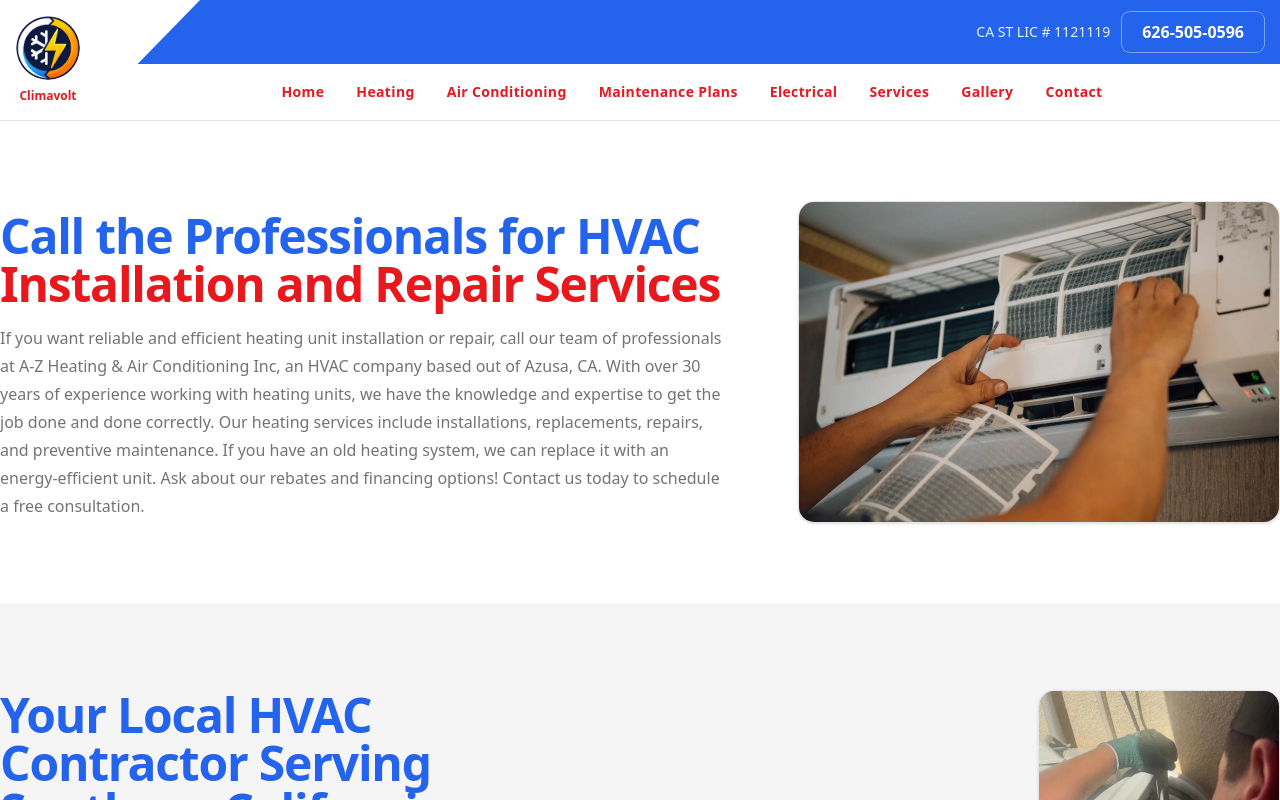
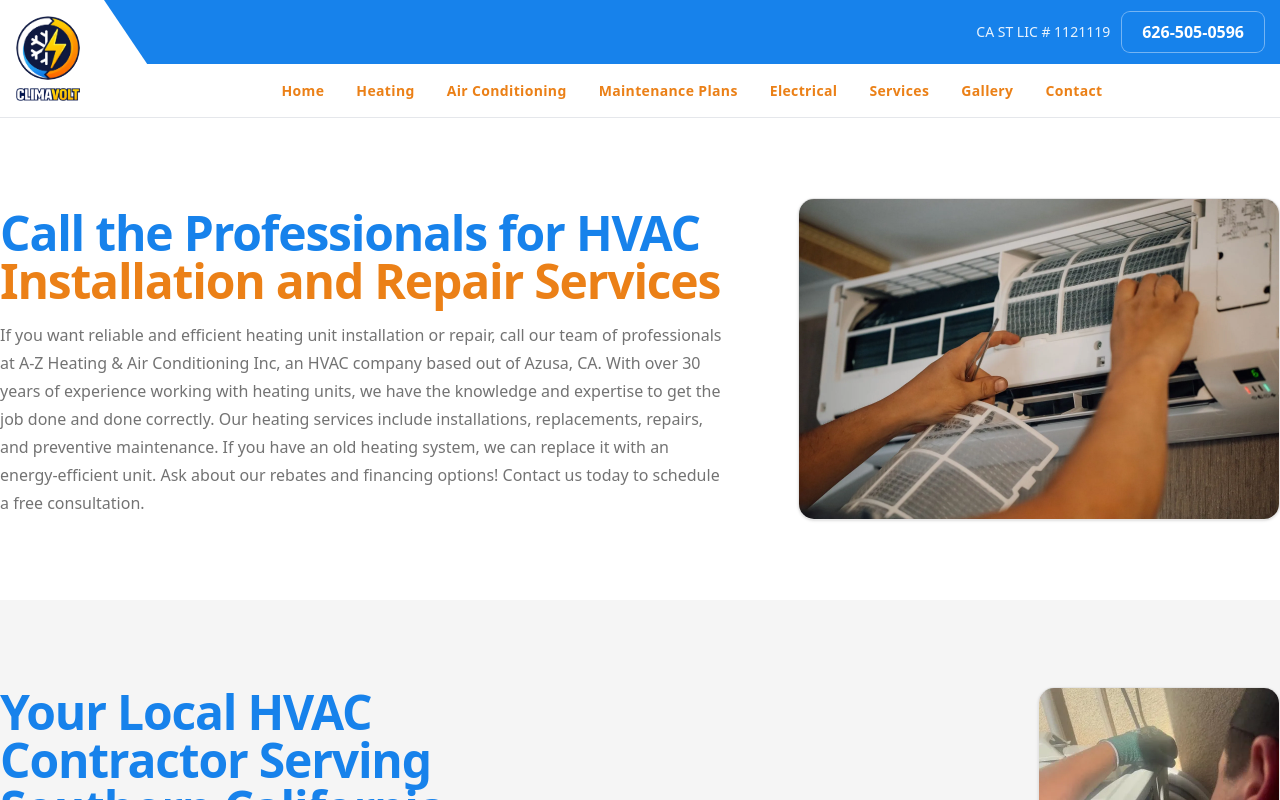
Before and after one commit to Bryanromerou/Alex-Electrician-Website, a Next.js app: page / in a window 1280 px wide. Shown: the top 800 px of the page. Built offline with nearby package versions, Linux system fonts and the light colour scheme.

Commit message:
updating colots

```diff
--- a/app/air-conditioning/page.tsx
+++ b/app/air-conditioning/page.tsx
@@ -3,6 +3,7 @@ import { SplitFeature } from "@/components/split-feature";
 import { Section } from "@/components/ui/section";
 import WomanAirConditioning from "@/images/stock-images/WomanAirConditioning.jpg";
 import AirConditioningClean from "@/images/stock-images/AirConditioningClean.webp";
+import { AIR_CONDITIONING_OPTIONS } from "../temp/constants";
 
 export default function HeatingPage() {
   return (
@@ -58,10 +59,12 @@ export default function HeatingPage() {
       <Section variant="secondary">
         <OptionsBand
           title="We Offer Various Air Conditioning System Options"
-          images={[
-            { src: "/images/ac-opt-1.jpg", alt: "Option 1", description: "Option 1" },
-            { src: "/images/ac-opt-2.jpg", alt: "Option 2", description: "Option 2" },
-          ]}
+          images={AIR_CONDITIONING_OPTIONS.map((option) => ({
+            src: option.imageSrc,
+            alt: option.imageAlt,
+            description: option.description,
+            title: option.title,
+          }))}
         />
       </Section>
     </main>
--- a/app/globals.css
+++ b/app/globals.css
@@ -68,11 +68,13 @@
 
 :root {
   --radius: 0.625rem;
+  /* hsl(209.72, 84.13%, 50.59%) */
+  /* hsl(29.72, 84.13%, 50.59%) */
 
   /* Brand Colors (HSL for Tailwind opacity support) */
-  --brand-primary: 221 83% 53%; /* #1E3A8A Deep Blue */
+  --brand-primary: 209.72, 84.13%, 50.59%; /* #1E3A8A Deep Blue */
   --brand-primary-foreground: 0 0% 100%; /* White */
-  --brand-secondary: 358.25, 81.1%, 50.2%; /* ##e7191f Red */
+  --brand-secondary: 29.72, 84.13%, 50.59%; /* ##e7191f Red */
   --brand-secondary-foreground: 0 0% 100%; /* White */
 
   /* Semantic Section Colors (aliased from brand) */
--- a/app/heating/page.tsx
+++ b/app/heating/page.tsx
@@ -2,6 +2,7 @@ import { OptionsBand } from "@/components/options-band";
 import { SplitFeature } from "@/components/split-feature";
 import { Section } from "@/components/ui/section";
 import HCAVRepair from "@/images/stock-images/HCAVRepair.jpg";
+import { HEATING_OPTIONS } from "../temp/constants";
 
 export default function HeatingPage() {
   return (
@@ -36,12 +37,12 @@ export default function HeatingPage() {
       <Section variant="secondary">
         <OptionsBand
           title="We Offer Various Heating System Options"
-          images={[
-            { src: "/images/ac-opt-1.jpg", alt: "Option 1" },
-            { src: "/images/ac-opt-2.jpg", alt: "Option 2" },
-            { src: "/images/heating-opt-1.jpg", alt: "Option 3" },
-            { src: "/images/heating-opt-2.jpg", alt: "Option 4" },
-          ]}
+          images={HEATING_OPTIONS.map((option) => ({
+            src: option.imageSrc,
+            alt: option.imageAlt,
+            description: option.description,
+            title: option.title,
+          }))}
         />
       </Section>
 
--- a/app/temp/constants.ts
+++ b/app/temp/constants.ts
@@ -1,37 +1,52 @@
 import HCAVRepair from "@/images/stock-images/HCAVRepair.jpg";
 
-export const HEATING_OPTIONS: {
+interface ImageOption {
   title: string;
   imageSrc: string;
   imageAlt: string;
   description: string;
-}[] = [
-  {
+}
+
+export const HEATING_PUMP_IMAGE_OPTION: ImageOption = {
+  title: "Heat Pumps",
+  imageSrc: HCAVRepair.src,
+  imageAlt: "Heat Pump Repair",
+  description:
+    "Heat pumps use electricity to transfer heat from a cool space to a warm place making the cool space colder and the warm place warmer. They are energy-efficient units.",
+};
+
+export const FURNACE_IMAGE_OPTION: ImageOption = {
   title: "Furnaces",
   imageSrc: HCAVRepair.src,
   imageAlt: "Furnace Repair",
   description:
     "Furnaces produce warm air and distribute it throughout a building using ducts. They are fueled by either gas or electricity.",
-  },
-  {
+};
+
+export const GAS_FURNACE_IMAGE_OPTION: ImageOption = {
   title: "Gas Furnaces",
   imageSrc: HCAVRepair.src,
   imageAlt: "Gas Furnace Repair",
   description:
     "Gas furnaces are more energy-efficient and cost-effective than electric furnaces. They operate by burning natural gas or propane to heat the air.",
-  },
-  {
-    title: "Heat Pumps",
-    imageSrc: HCAVRepair.src,
-    imageAlt: "Heat Pump Repair",
-    description:
-      "Heat pumps use electricity to transfer heat from a cool space to a warm place making the cool space colder and the warm place warmer. They are energy-efficient units.",
-  },
-  {
+};
+
+export const MINI_SPLIT_IMAGE_OPTION: ImageOption = {
   title: "Mini-Splits",
   imageSrc: HCAVRepair.src,
   imageAlt: "Mini-Split Repair",
   description:
     "Mini-splits are heating and cooling systems that allow you to control the temperatures in individual rooms or spaces. They are easy to install.",
-  },
+};
+
+export const HEATING_OPTIONS: ImageOption[] = [
+  FURNACE_IMAGE_OPTION,
+  GAS_FURNACE_IMAGE_OPTION,
+  HEATING_PUMP_IMAGE_OPTION,
+  MINI_SPLIT_IMAGE_OPTION,
 ];
+
+export const AIR_CONDITIONING_OPTIONS: ImageOption[] = [
+  MINI_SPLIT_IMAGE_OPTION,
+  HEATING_PUMP_IMAGE_OPTION,
+];
--- a/components/Navbar.tsx
+++ b/components/Navbar.tsx
@@ -7,6 +7,7 @@ import { Sheet, SheetContent, SheetTrigger } from "@/components/ui/sheet";
 import { Menu, Phone } from "lucide-react";
 import { mainNavLinks } from "@/constants/navigation";
 import Logo from "@/images/ClimaVoltIcon.png";
+import ClimavoltText from "@/images/ClimaVoltLogoWords.png";
 
 export function Navbar() {
   return (
@@ -30,7 +31,7 @@ export function Navbar() {
                       <Link
                         key={index}
                         href={item.href}
-                        className="rounded-md px-3 py-2 text-sm font-semibold text-brand-secondary hover:bg-brand-secondary/10"
+                        className="rounded-md px-3 py-2 text-sm font-bold text-brand-secondary hover:bg-brand-secondary/10"
                       >
                         {item.label}
                       </Link>
@@ -52,7 +53,13 @@ export function Navbar() {
                   />
                 </div>
 
-                <span className="text-xs font-semibold text-brand-primary">Climavolt</span>
+                <div className="relative w-16">
+                  <img
+                    src={ClimavoltText.src}
+                    alt="Climavolt"
+                    className="object-contain w-full h-full"
+                  />
+                </div>
               </Link>
             </div>
 
@@ -70,7 +77,7 @@ export function Navbar() {
         {/* DESKTOP HEADER (your previous layout) */}
         <div className="hidden md:flex items-stretch gap-6 ">
           {/* Left: logo block */}
-          <div className="flex shrink-0 items-center py-4">
+          <div className="flex shrink-0 py-4">
             <Link href="/" className="flex flex-col items-center gap-2">
               <div className="relative h-16 w-16 overflow-hidden rounded-full">
                 <Image
@@ -80,14 +87,20 @@ export function Navbar() {
                   className="object-contain w-full h-full"
                 />
               </div>
-              <span className="text-xs font-semibold text-brand-secondary">Climavolt</span>
+              <div className="relative w-16">
+                <img
+                  src={ClimavoltText.src}
+                  alt="Climavolt"
+                  className="object-contain w-full h-full"
+                />
+              </div>
             </Link>
           </div>
 
           {/* Right: top strip + nav */}
           <div className="flex min-w-0 flex-1 flex-col">
             <div className="relative flex items-center justify-end gap-4 overflow-hidden bg-brand-primary px-4 py-3 text-white">
-              <div className="pointer-events-none absolute left-0 top-0 h-full w-24 bg-white [clip-path:polygon(0_0,100%_0,35%_100%,0_100%)]" />
+              <div className="pointer-events-none absolute left-0 top-0 h-full w-24 bg-white [clip-path:polygon(0_0,00%_0,45%_100%,0_100%)]" />
 
               <div className="ml-16 flex items-center gap-3 text-sm">
                 <span className="opacity-90">CA ST LIC # 1121119</span>
@@ -102,12 +115,12 @@ export function Navbar() {
             </div>
 
             <div className="flex items-center justify-center py-4 flex-grow-1">
-              <nav className="flex items-center gap-8">
+              <nav className="flex items-center gap-8 flex-wrap">
                 {mainNavLinks.map((item, index) => (
                   <Link
                     key={index}
                     href={item.href}
-                    className="relative text-sm font-semibold tracking-wide text-brand-secondary hover:text-brand-secondary/90"
+                    className="relative text-sm font-bold tracking-wide text-brand-secondary hover:text-brand-secondary/90 "
                   >
                     {item.label}
                   </Link>
--- a/components/cards/InformationalFooter.tsx
+++ b/components/cards/InformationalFooter.tsx
@@ -6,7 +6,7 @@ import OACIcon from "@/images/icons/oac_alt.png";
 
 const InformationalFooter = () => {
   return (
-    <div className="flex flex-col gap-2 items-center justify-center my-4">
+    <div className="flex flex-col gap-2 items-center justify-center my-8">
       <div className="flex flex-row gap-2">
         <p>
           Phone Number: <span className="underline">626-505-0596</span>
--- a/components/options-band.tsx
+++ b/components/options-band.tsx
@@ -6,7 +6,7 @@ export function OptionsBand({
   images,
 }: {
   title: string;
-  images: { src: string; alt: string; description: string }[];
+  images: { src: string; alt: string; description: string; title: string }[];
 }) {
   return (
     <div className="mx-auto max-w-6xl">
```
Also changed, not shown: images/ClimaVoltLogoWords.png (added). Lines whose indentation alone changed are shown as unchanged.
